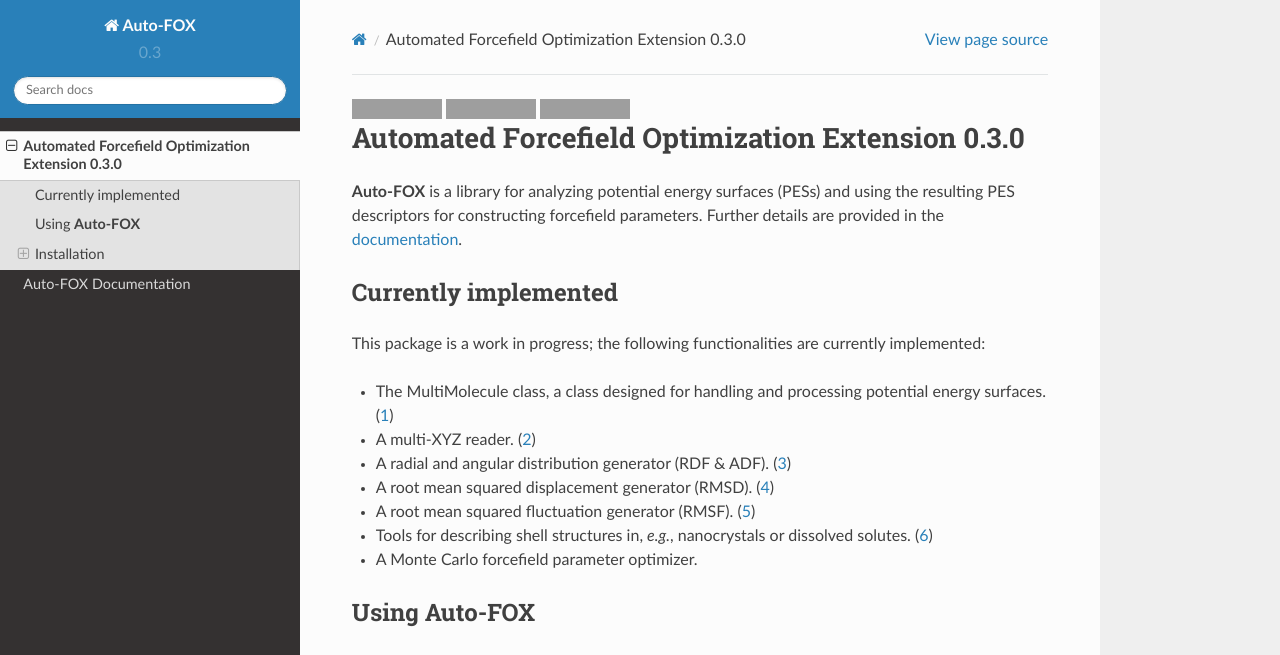
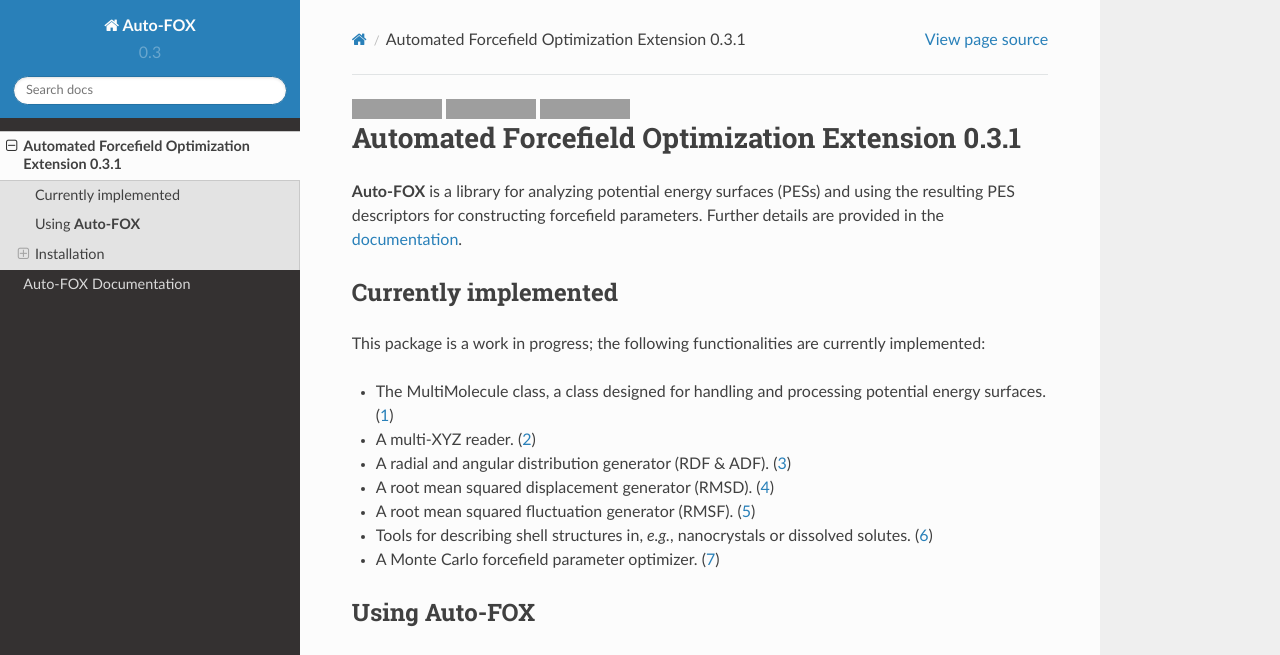
Before and after one commit to nlesc-nano/auto-FOX, a Sphinx documentation site: the page built from docs/includeme.rst, in a window 1280 px wide and 900 px high. Shown: the top 655 px of the window. Built offline with Sphinx 7.4.7 and the Read the Docs theme 2.0.0, drawn with Linux system fonts in a browser that asks for light colours; grey boxes are pictures that could not be loaded.

Commit message:
Updated version

```diff
--- a/FOX/__version__.py
+++ b/FOX/__version__.py
@@ -1 +1 @@
-__version__ = '0.3.0'
+__version__ = '0.3.1'
--- a/README.rst
+++ b/README.rst
@@ -7,7 +7,7 @@
    :target: https://www.python.org
 
 #################################################
-Automated Forcefield Optimization Extension 0.3.0
+Automated Forcefield Optimization Extension 0.3.1
 #################################################
 
 **Auto-FOX** is a library for analyzing potential energy surfaces (PESs) and
@@ -29,7 +29,7 @@ functionalities are currently implemented:
 - A root mean squared fluctuation generator (RMSF). (5_)
 - Tools for describing shell structures in, *e.g.*,
   nanocrystals or dissolved solutes. (6_)
-- A Monte Carlo forcefield parameter optimizer.
+- A Monte Carlo forcefield parameter optimizer. (7_)
 
 Using **Auto-FOX**
 ==================
--- a/docs/conf.py
+++ b/docs/conf.py
@@ -66,7 +66,7 @@ author = 'B. F. van Beek'
 # The short X.Y version.
 version = '0.3'
 # The full version, including alpha/beta/rc tags.
-release = '0.3.0'
+release = '0.3.1'
 
 # The language for content autogenerated by Sphinx. Refer to documentation
 # for a list of supported languages.
```
